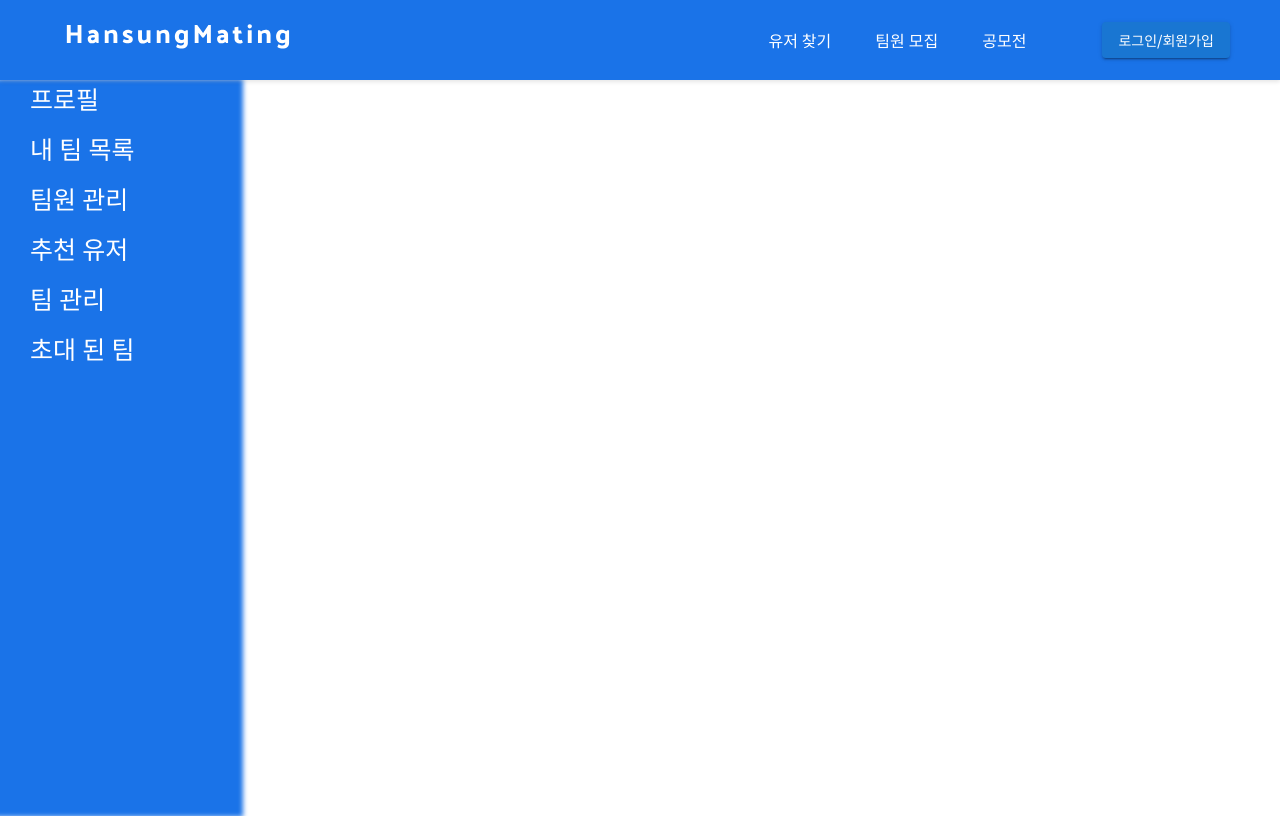
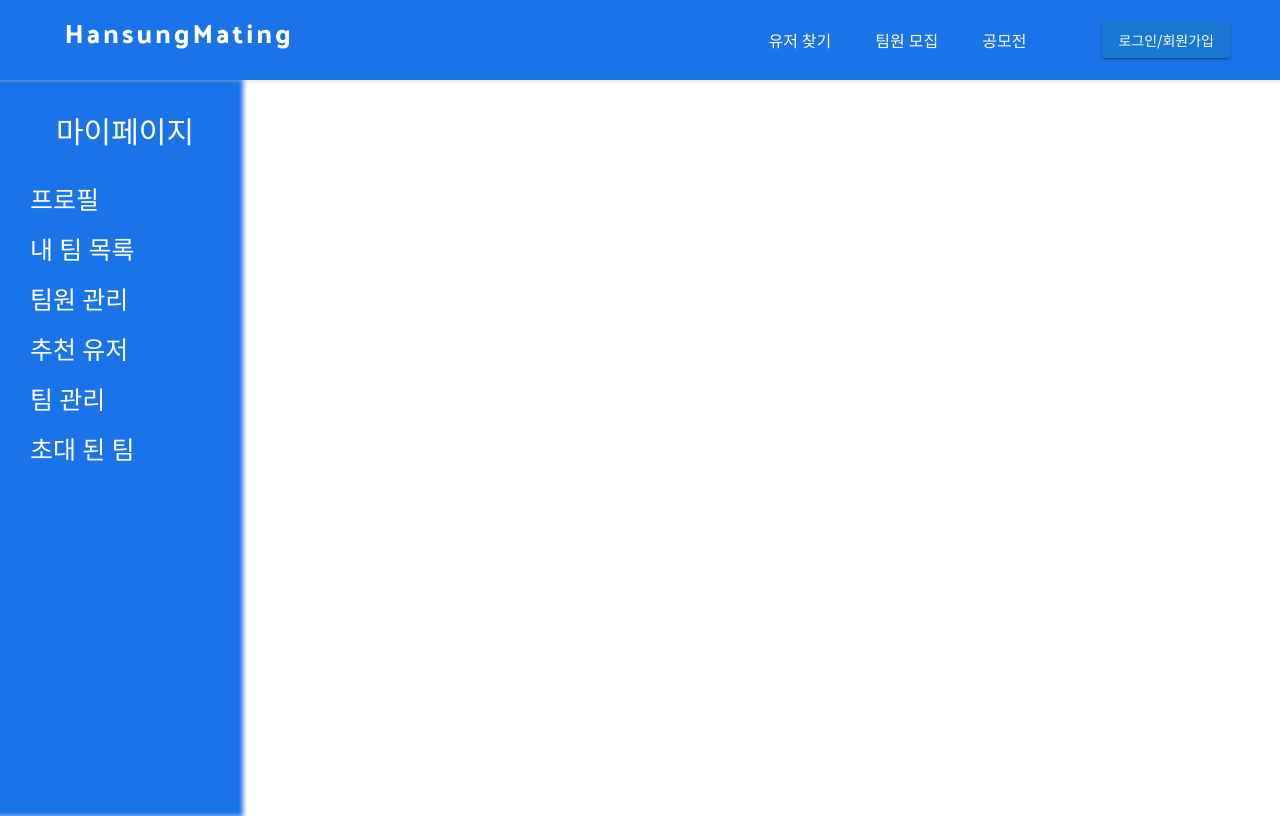
Before and after one commit to capstone-18Z/capstone-front, a React (Create React App) app: page /mypage in a window 1280 px wide. Built offline with nearby package versions, Linux system fonts and the light colour scheme; no server answers; a small style sheet from the web is missing; a web font is replaced by a local one.

Commit message:
Chat, Mypage 오류 수정
Chat, Mypage 오류 수정

```diff
--- a/src/components/Chat/chat.js
+++ b/src/components/Chat/chat.js
@@ -7,7 +7,7 @@ function Chat() {
   const userId = searchParams.get("userId");
   const waitingId = searchParams.get("waitingId");
   const teamLeader = searchParams.get("teamLeader");
-  const nickname = searchParams.get("nickname");
+  const nickname = localStorage.getItem("nickname");
   const mode = searchParams.get("mode");
 
   window.scrollTo(0, document.body.scrollHeight);
--- a/src/components/MyPage/sidebar.js
+++ b/src/components/MyPage/sidebar.js
@@ -1,5 +1,5 @@
 import React from "react";
-import { NavLink } from "react-router-dom";
+import { NavLink, useLocation} from "react-router-dom";
 import styled from "styled-components";
 import SidebarItem from "./sidebarItem";
 import "./sidebar.css"
@@ -18,18 +18,23 @@ function Sidebar() {
     { name: "팀 관리", path: "/mypage/userTeams"},
     { name: "초대 된 팀", path: "/mypage/invitedTeamList"},
   ];
+
   return (
     <div className="side">
       <div className="sidebar">
+        <div id="sidebar_main">
+          <p>마이페이지</p>
+        </div>
       <Menu>
         {menus.map((menu, index) => {
           return (
             <NavLink
-              style={{color: "gray", textDecoration: "none"}}
+              style={{color: "gray", textDecoration: "none",
+              }}
               to={menu.path}
               key={index}
             >
-              <SidebarItem menu={menu} />
+              <SidebarItem menu={menu}/>
 
             </NavLink>
           );
```
